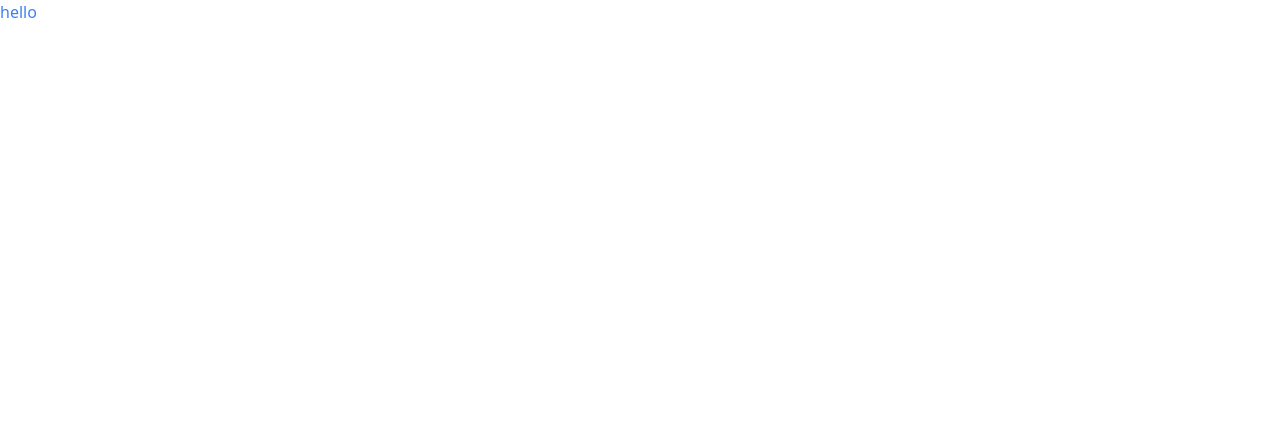
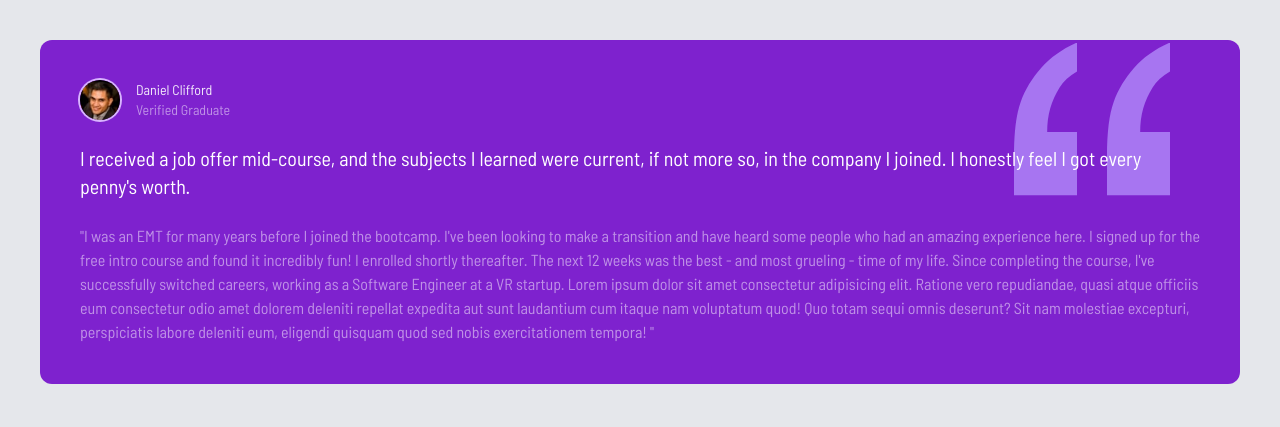
Before and after one commit to yasserfarhadi/testimonial-tailwind-cli, a website: page src/index.html in a window 1280 px wide. Drawn offline with Linux system fonts and the light colour scheme.

Commit message:
fitst box

```diff
--- a/src/index.html
+++ b/src/index.html
@@ -3,10 +3,65 @@
   <head>
     <meta charset="UTF-8" />
     <meta name="viewport" content="width=device-width, initial-scale=1.0" />
+    <link rel="preconnect" href="https://fonts.googleapis.com" />
+    <link rel="preconnect" href="https://fonts.gstatic.com" crossorigin />
+    <link
+      href="https://fonts.googleapis.com/css2?family=Barlow+Semi+Condensed:wght@400;500;600&display=swap"
+      rel="stylesheet"
+    />
     <link rel="stylesheet" href="./styles.css" />
-    <title>Testimonial</title>
+    <title>Testimonial Grid</title>
   </head>
-  <body>
-    <h1 class="text-blue-500">hello</h1>
+  <body class="bg-gray-200">
+    <!-- Global Container -->
+    <div class="container p-2 mx-auto max-w-7xl md:p-10">
+      <!-- Grid Container -->
+      <div class="text-white">
+        <!-- Box 1 -->
+        <div class="relative p-10 bg-purple-700 rounded-xl">
+          <!-- Quotes Image -->
+          <img
+            src="images/bg-pattern-quotation.svg"
+            alt="quote"
+            class="absolute scale-125 top-3 right-10 md:top-7 md:right-24 md:scale-150"
+          />
+          <!-- Box Header -->
+          <div class="z-10 flex space-x-4">
+            <img
+              src="images/image-daniel.jpg"
+              alt="person"
+              class="w-10 h-10 rounded-full ring-2 ring-purple-300"
+            />
+            <div class="text-sm">
+              <h4 class="opacity-90">Daniel Clifford</h4>
+              <p class="opacity-50">Verified Graduate</p>
+            </div>
+          </div>
+          <!-- Large Text -->
+          <p class="relative z-10 mt-6 text-xl">
+            I received a job offer mid-course, and the subjects I learned were
+            current, if not more so, in the company I joined. I honestly feel I
+            got every penny's worth.
+          </p>
+
+          <!-- Small Text -->
+          <p class="mt-6 opacity-50">
+            "I was an EMT for many years before I joined the bootcamp. I've been
+            looking to make a transition and have heard some people who had an
+            amazing experience here. I signed up for the free intro course and
+            found it incredibly fun! I enrolled shortly thereafter. The next 12
+            weeks was the best - and most grueling - time of my life. Since
+            completing the course, I've successfully switched careers, working
+            as a Software Engineer at a VR startup. Lorem ipsum dolor sit amet
+            consectetur adipisicing elit. Ratione vero repudiandae, quasi atque
+            officiis eum consectetur odio amet dolorem deleniti repellat
+            expedita aut sunt laudantium cum itaque nam voluptatum quod! Quo
+            totam sequi omnis deserunt? Sit nam molestiae excepturi,
+            perspiciatis labore deleniti eum, eligendi quisquam quod sed nobis
+            exercitationem tempora! "
+          </p>
+        </div>
+      </div>
+    </div>
   </body>
 </html>
--- a/tailwind.config.js
+++ b/tailwind.config.js
@@ -1,8 +1,18 @@
 /** @type {import("tailwindcss")} */
 module.exports = {
   content: ['./src/**/*.{html,js}'],
+  screens: {
+    sm: '480px',
+    md: '768px',
+    lg: '976px',
+    xl: '1440px',
+  },
   theme: {
-    extend: {},
+    extend: {
+      fontFamily: {
+        sans: ['Barlow Semi Condensed', 'Sans-serif'],
+      },
+    },
   },
   plugins: [],
 };
```
Also changed, not shown: src/input.css (line endings or trailing spaces), src/styles.css.
